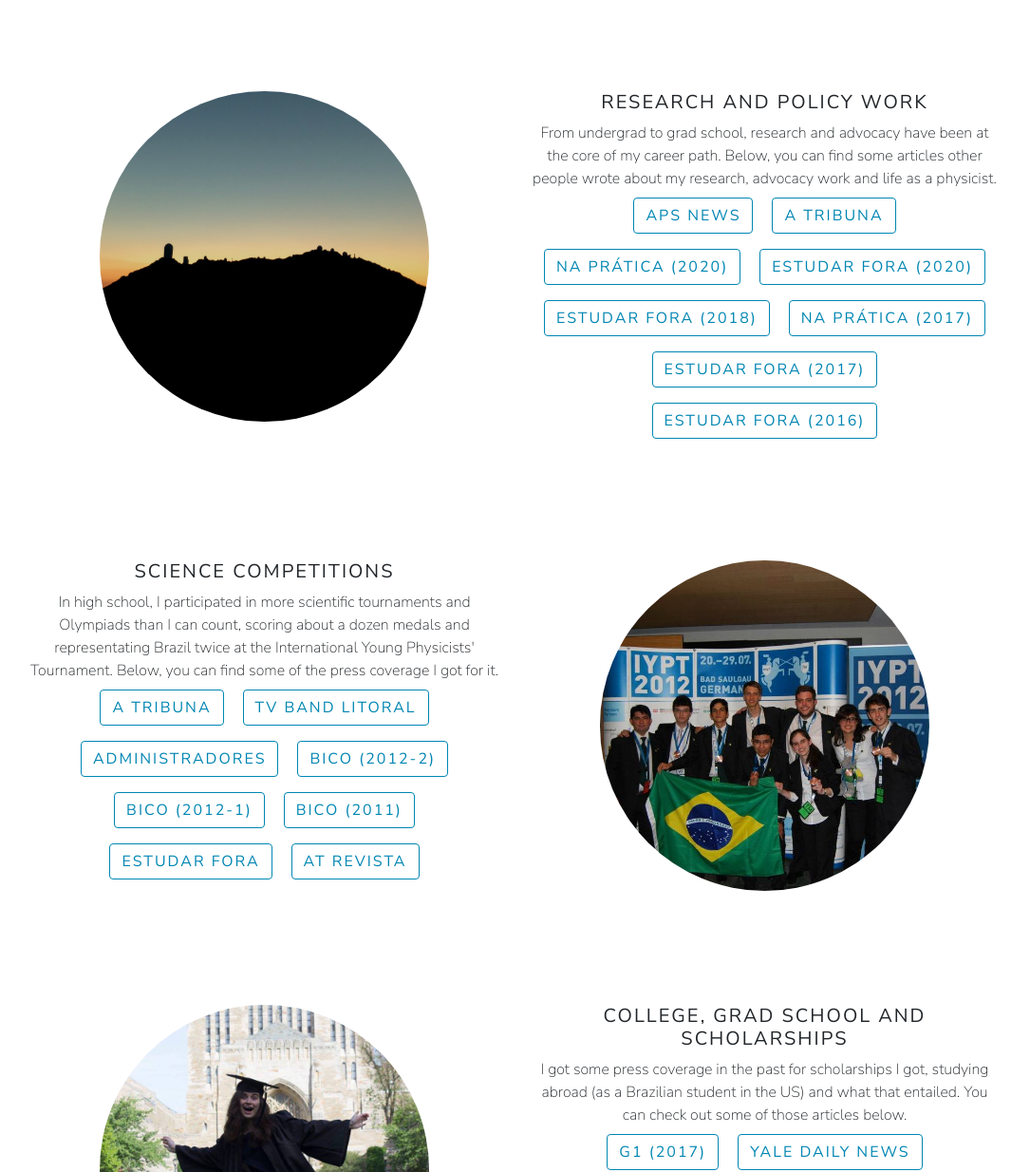
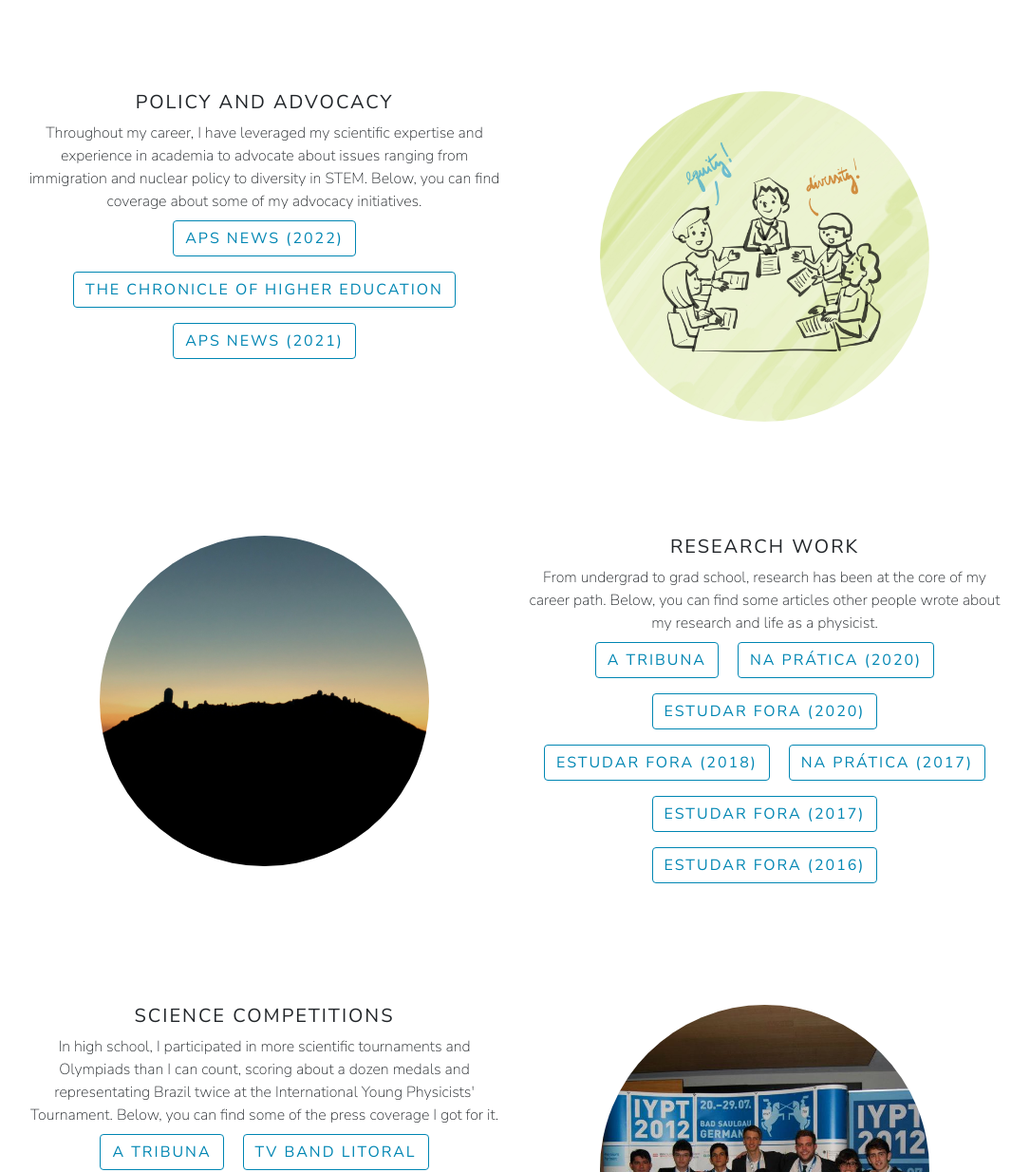
Before and after one commit to barbaracrusan/barbaracrusan.github.io, a Jekyll site: the page built from press.html, in a window 1280 px wide and 1400 px high, scrolled down 429 px, cut to the strip 166-1400 px from the top of the window. Shown: the whole strip at 95% size, without its empty margins (98-1183 px from the left). Built offline with Jekyll 4.4.1, drawn with Linux system fonts in a browser that asks for light colours; nearby versions of some CDN libraries; some of the changed text lies outside the part shown.

Commit message:
Press and CV update

```diff
--- a/policy.html
+++ b/policy.html
@@ -23,7 +23,10 @@ title: PUBLIC POLICY
          href="https://www.aps.org/policy/nuclear/fellowship.cfm" target="_blank">FELLOWSHIP WEBSITE</a>
          <a class="btn btn-outline-secondary my-2 mx-2" role="button"
          href="https://www.aps.org/publications/apsnews/updates/next-gen.cfm" target="_blank">
-       APS NEWS</a>
+       APS NEWS (2021)</a>
+       <a class="btn btn-outline-secondary my-2 mx-2" role="button"
+         href="https://aps.org/publications/apsnews/202202/government.cfm" target="_blank">
+       APS NEWS (2022)</a>
 
       </div>
     </div>
--- a/press.html
+++ b/press.html
@@ -7,9 +7,10 @@ title: PRESS
   <div class="project-text">
     <!-- - - - - - - Press that I wrote - - - - - - - -->
     <div class="row text-center my-5">
-      <div class="col-md-6 d-block d-sm-none">
-        <img src="images/accentmagazine.png" width=70%>
+      <div class="col-md-6 align-middle">
+        <img src="images/accentmagazine.png" width=70% align="center">
       </div>
+
       <div class="col-md-6">
         <h5><b>Articles that I wrote</b></h5>
 
@@ -41,10 +42,40 @@ title: PRESS
        ESTUDAR FORA</a>
 
       </div>
+    </div>
+    <br>
 
-      <div class="col-md-6 d-none d-sm-block">
-        <img src="images/accentmagazine.png" width=70%>
+    <!-- - - - - - - Policy coverage - - - - - - - -->
+    <div class="row text-center my-5">
+      <div class="col-md-6 d-block d-sm-none">
+        <img src="images/yalecdc.jpg" width=70%>
       </div>
+
+      <div class="col-md-6">
+        <h5><b>Policy and Advocacy</b></h5>
+
+        Throughout my career, I have leveraged my scientific expertise and experience in academia to advocate about issues ranging from immigration and nuclear policy to diversity in STEM. Below, you can find coverage about some of my advocacy initiatives.
+
+        <br>
+
+       <!-- Add buttons -->
+       <a class="btn btn-outline-secondary my-2 mx-2" role="button"
+         href="https://aps.org/publications/apsnews/202202/government.cfm" target="_blank">
+       APS NEWS (2022)</a>
+       <a class="btn btn-outline-secondary my-2 mx-2" role="button"
+         href="https://www.chronicle.com/article/after-2-month-strike-columbia-u-and-student-workers-reach-tentative-agreement" target="_blank">
+       THE CHRONICLE OF HIGHER EDUCATION</a>
+       <a class="btn btn-outline-secondary my-2 mx-2" role="button"
+         href="https://www.aps.org/publications/apsnews/updates/next-gen.cfm" target="_blank">
+       APS NEWS (2021)</a>
+
+
+      </div>
+
+       <div class="col-md-6 d-none d-sm-block">
+        <img src="images/yalecdc.jpg" width=70%>
+      </div>
+
     </div>
     <br>
 
@@ -55,16 +86,13 @@ title: PRESS
       </div>
 
       <div class="col-md-6">
-        <h5><b>Research and Policy Work</b></h5>
+        <h5><b>Research Work</b></h5>
 
-        From undergrad to grad school, research and advocacy have been at the core of my career path. Below, you can find some articles other people wrote about my research, advocacy work and life as a physicist.
+        From undergrad to grad school, research has been at the core of my career path. Below, you can find some articles other people wrote about my research and life as a physicist.
 
         <br>
 
        <!-- Add buttons -->
-       <a class="btn btn-outline-secondary my-2 mx-2" role="button"
-         href="https://www.aps.org/publications/apsnews/updates/next-gen.cfm" target="_blank">
-       APS NEWS</a>
        <a class="btn btn-outline-secondary my-2 mx-2" role="button"
          href="pdfs/press/Reportagem_ATribuna_2021.pdf" target="_blank">
        A TRIBUNA</a>
@@ -144,7 +172,7 @@ title: PRESS
       </div>
 
       <div class="col-md-6 align-middle">
-        <h5><b>College, Grad School and Scholarships</b></h5>
+        <h5><b>College and Scholarships</b></h5>
       I got some press coverage in the past for scholarships I got, studying abroad (as a Brazilian student in the US) and what that entailed. You can check out some of those articles below.
 
       <br>
```
Also changed, not shown: 2 other files.
